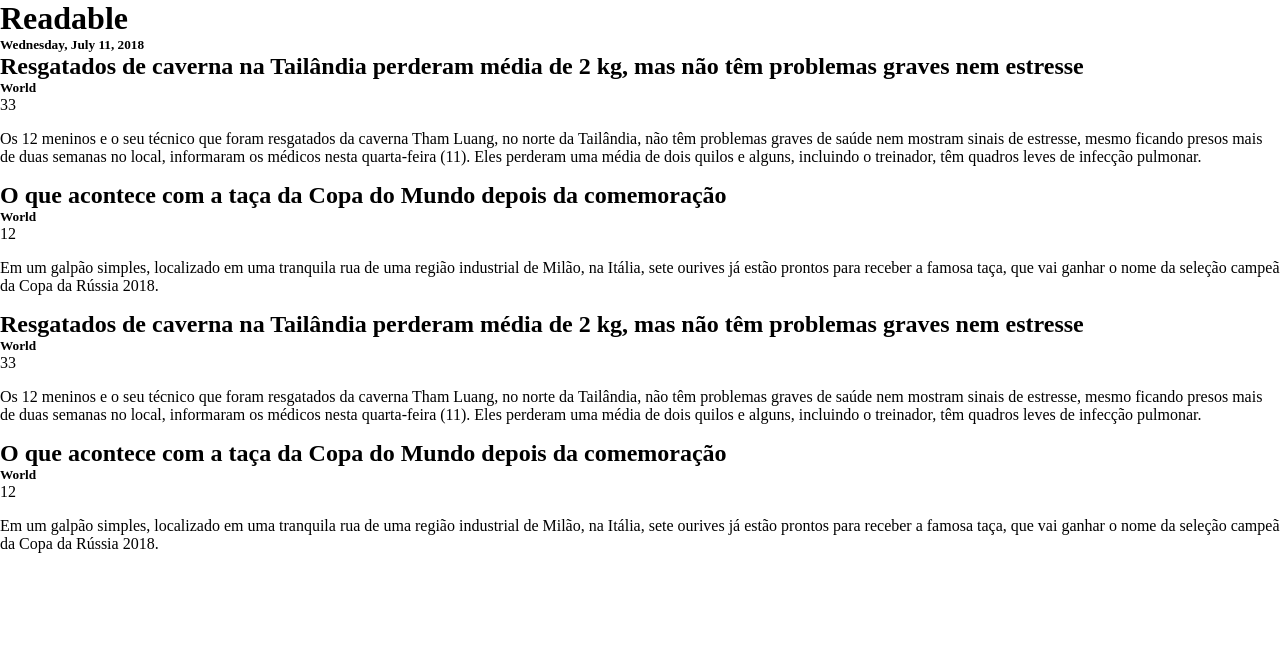
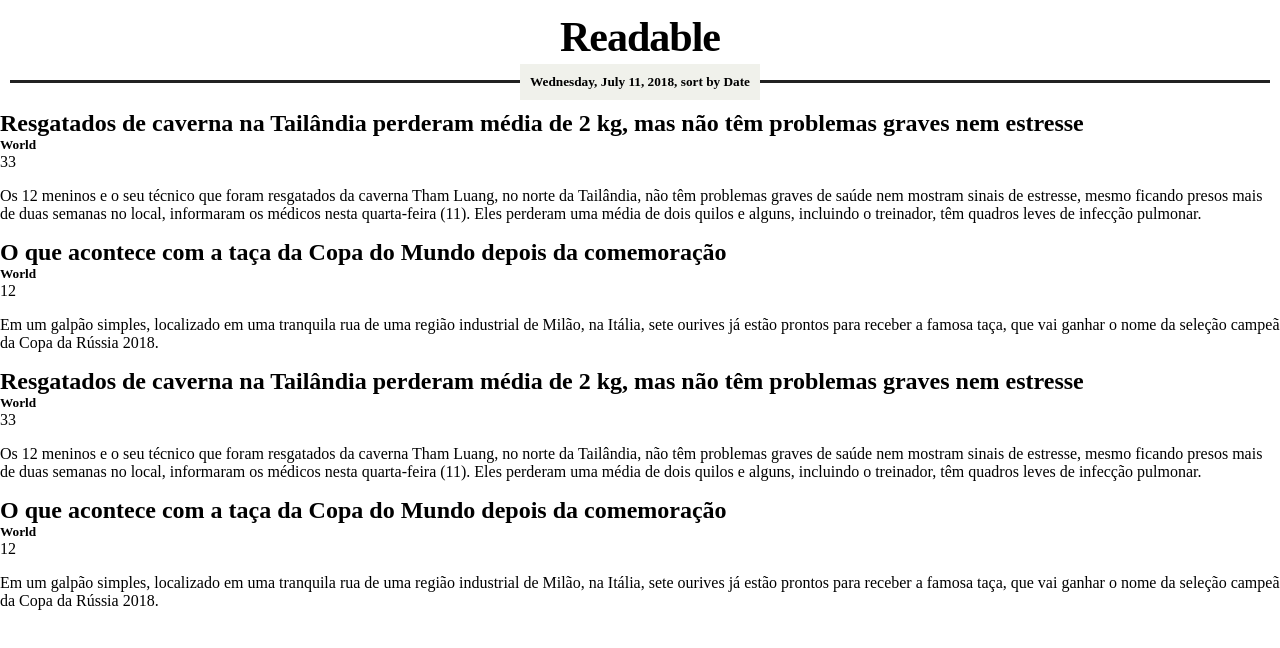
Before and after one commit to angelolucas/react-nanodegree-readable, a React (Create React App) app: page / in a window 1280 px wide. Shown: the top 648 px of the page. Built offline with nearby package versions, Linux system fonts and the light colour scheme.

Commit message:
Home Header

```diff
--- /dev/null
+++ b/src/components/Home/Header.js
@@ -0,0 +1,47 @@
+import React, { Component } from 'react'
+import { StyleSheet, css } from 'aphrodite/no-important'
+
+class Header extends Component {
+  render() {
+    return (
+      <header className={css(styles.header)}>
+        <h1 className={css(styles.logo)}>Readable</h1>
+        <div className={css(styles.dateContainer)}>
+          <h5 className={css(styles.date)}>Wednesday, July 11, 2018, sort by Date</h5>
+        </div>
+      </header>
+    )
+  }
+}
+
+const styles = StyleSheet.create({
+  header: {
+    padding: 10,
+    textAlign: 'center',
+  },
+  logo: {
+    letterSpacing: -1,
+    font: "900 42px/54px 'merriweather'",
+  },
+  dateContainer: {
+    position: 'relative',
+
+    ':before': {
+      content: "''",
+      position: 'absolute',
+      borderBottom: '3px solid #222',
+      left: '0',
+      top: 'calc(50% - 2px)',
+      width: '100%',
+    }
+  },
+  date: {
+    display: 'inline-block',
+    background: '#F0F1EB',
+    position: 'relative',
+    padding: 10,
+    zIndex: 2,
+  }
+})
+
+export default Header
--- a/src/components/Home/index.js
+++ b/src/components/Home/index.js
@@ -1,12 +1,12 @@
 import React, { Component } from 'react'
+import Header from './Header'
 import ListPosts from '../ListPosts'
 
 class Home extends Component {
   render() {
     return (
       <div>
-        <h1>Readable</h1>
-        <h5>Wednesday, July 11, 2018</h5>
+        <Header />
         <ListPosts />
       </div>
     )
```
